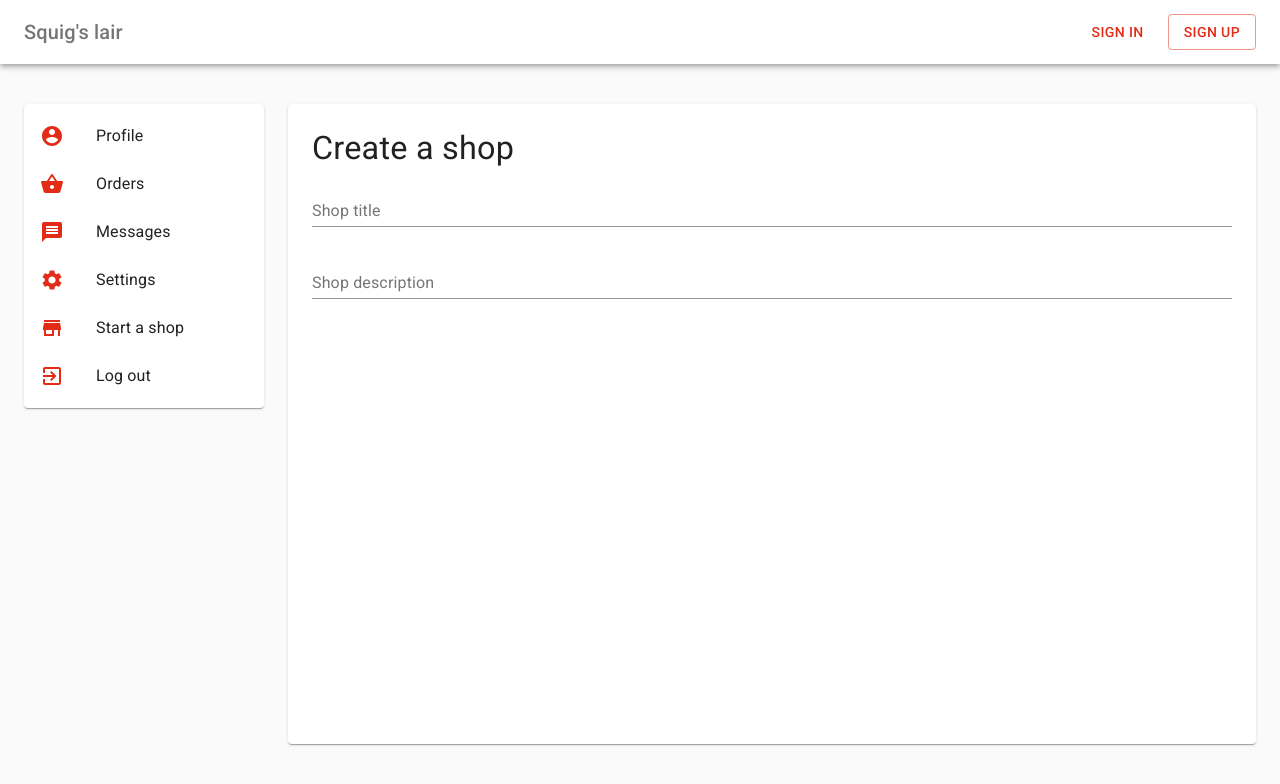
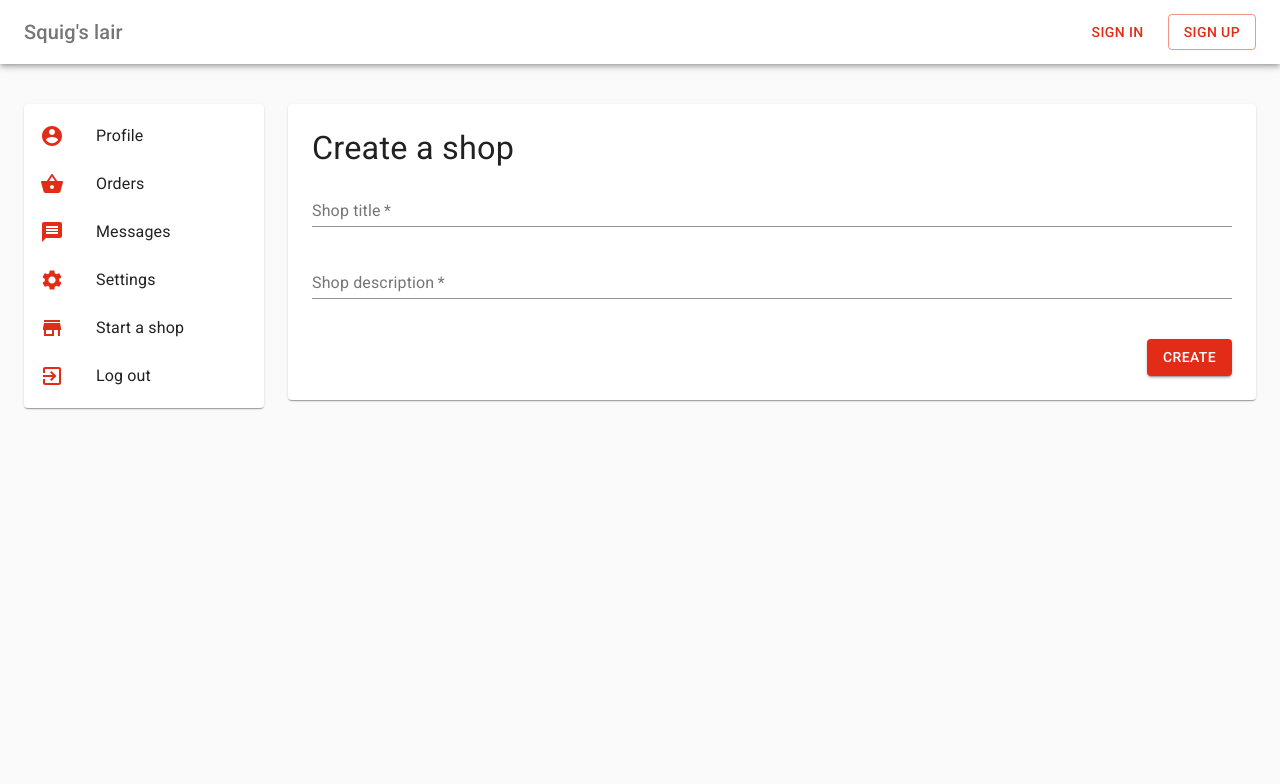
Before and after one commit to Menyten/dnd-commissions-frontend, a React (Create React App) app: page /account/create-shop in a window 1280 px wide. Shown: the top 784 px of the page. Built offline with nearby package versions, Linux system fonts and the light colour scheme; no server answers.

Commit message:
code splitting. renaming files. continued work on creating shop

```diff
--- a/src/components/profile/createshop/CreateShop.js
+++ b/src/components/profile/createshop/CreateShop.js
@@ -1,17 +1,59 @@
 import React from 'react';
-import { Grid, TextField } from '@material-ui/core';
+import { useForm } from 'react-hook-form';
+import { Grid, TextField, Box, Button } from '@material-ui/core';
 
-const CreateShop = () => (
-  <>
+import { getFieldErrorMessages } from '../../../utils/fieldErrorMessages';
+
+const CreateShop = () => {
+  const { register, handleSubmit, errors } = useForm();
+
+  const createShop = data => {
+    console.log('created');
+    console.log(data);
+  };
+
+  const handleErrors = fieldName => getFieldErrorMessages(errors, fieldName);
+
+  return (
+    <form onSubmit={handleSubmit(createShop)} noValidate>
       <Grid container spacing={3}>
         <Grid item xs={12}>
-        <TextField label="Shop title" fullWidth />
+          <TextField
+            label="Shop title"
+            name="shopTitle"
+            required
+            fullWidth
+            error={!!handleErrors('shopTitle')}
+            helperText={handleErrors('shopTitle')}
+            inputRef={register({
+              required: true
+            })}
+          />
         </Grid>
         <Grid item xs={12}>
-        <TextField label="Shop description" fullWidth multiline />
+          <TextField
+            label="Shop description"
+            name="shopDescription"
+            required
+            fullWidth
+            multiline
+            error={!!handleErrors('shopDescription')}
+            helperText={handleErrors('shopDescription')}
+            inputRef={register({
+              required: true
+            })}
+          />
+        </Grid>
+        <Grid item xs={12}>
+          <Box marginTop="1rem" display="flex" justifyContent="flex-end">
+            <Button type="submit" variant="contained" color="primary">
+              Create
+            </Button>
+          </Box>
         </Grid>
       </Grid>
-  </>
+    </form>
   );
+};
 
 export default CreateShop;
--- /dev/null
+++ b/src/graphql/queries/signUp.js
@@ -0,0 +1,21 @@
+export default /* GraphQL */ `
+  mutation(
+    $username: String!
+    $firstname: String!
+    $lastname: String!
+    $email: String!
+    $password: String!
+    $age: String!
+  ) {
+    createAccount(
+      accountInput: {
+        username: $username
+        firstname: $firstname
+        lastname: $lastname
+        email: $email
+        password: $password
+        age: $age
+      }
+    )
+  }
+`;
--- a/src/styles/profile/profileStyles.js
+++ b/src/styles/account/accountStyles.js
@@ -2,8 +2,7 @@ import { makeStyles } from '@material-ui/core';
 
 const useStyles = makeStyles(theme => ({
   root: {
-    marginTop: theme.spacing(5),
-    height: '80vh'
+    marginTop: theme.spacing(5)
   },
   container: {
     minHeight: '80vh'
--- /dev/null
+++ b/src/utils/fieldErrorMessages.js
@@ -0,0 +1,10 @@
+export const getFieldErrorMessages = (errors, name) => {
+  if (errors[name] && errors[name].type === 'required')
+    return 'This field is required';
+  if (errors[name] && errors[name].type === 'minLength')
+    return 'Field must be a minimum of 8 characters.';
+  if (errors[name] && errors[name].type === 'pattern')
+    return 'Incorrect email address.';
+  if (errors[name] && errors[name].type === 'validate')
+    return 'Must be the same as password';
+};
--- a/src/views/account/Account.js
+++ b/src/views/account/Account.js
@@ -1,5 +1,5 @@
 import React from 'react';
-import { Switch, Route, Link } from 'react-router-dom';
+import { Route, Link } from 'react-router-dom';
 import {
   Container,
   Paper,
@@ -23,11 +23,11 @@ import {
 import NavBar from '../../components/common/navbar/NavBar';
 import CreateShop from '../../components/profile/createshop/CreateShop';
 
-import profileStyles from '../../styles/profile/profileStyles';
+import accountStyles from '../../styles/account/accountStyles';
 import { fetchy } from '../../utils/fetchy';
 
 const Account = () => {
-  const classes = profileStyles();
+  const classes = accountStyles();
 
   const signOut = async () => {
     const res = await fetchy.post('', {
--- a/src/views/signin/SignIn.js
+++ b/src/views/signin/SignIn.js
@@ -12,6 +12,7 @@ import { GlobalContext } from '../../context/GlobalState';
 import { showSnackbar } from '../../context/actions/snackbarActions';
 import { setUser, setToken } from '../../context/actions/authActions';
 import { fetchy } from '../../utils/fetchy';
+import { getFieldErrorMessages } from '../../utils/fieldErrorMessages';
 import query from '../../graphql/queries/signIn';
 
 import formStyles from '../../styles/common/form/formStyles';
@@ -40,8 +41,7 @@ const SignIn = () => {
     dispatch(setUser(parsed.data.signIn.user));
   };
 
-  const handleFieldErrorMessage = name =>
-    errors[name] && 'This field is required';
+  const handleErrors = fieldName => getFieldErrorMessages(errors, fieldName);
 
   return (
     <>
@@ -61,8 +61,8 @@ const SignIn = () => {
                 name="email"
                 required
                 fullWidth
-                error={!!handleFieldErrorMessage('email')}
-                helperText={handleFieldErrorMessage('email')}
+                error={!!handleErrors('email')}
+                helperText={handleErrors('email')}
                 inputRef={register({ required: true })}
               />
             </Grid>
@@ -73,8 +73,8 @@ const SignIn = () => {
                 name="password"
                 required
                 fullWidth
-                error={!!handleFieldErrorMessage('password')}
-                helperText={handleFieldErrorMessage('password')}
+                error={!!handleErrors('password')}
+                helperText={handleErrors('password')}
                 inputRef={register({ required: true })}
               />
             </Grid>
--- a/src/views/signup/SignUp.js
+++ b/src/views/signup/SignUp.js
@@ -13,32 +13,14 @@ import NavBar from '../../components/common/navbar/NavBar';
 import Form from '../../components/common/form/Form';
 
 import { fetchy } from '../../utils/fetchy';
+import { getFieldErrorMessages } from '../../utils/fieldErrorMessages';
+import query from '../../graphql/queries/signUp';
 
 const SignUp = () => {
   const { register, handleSubmit, errors, watch } = useForm();
   const classes = formStyles();
 
-  const query = /* GraphQL */ `
-    mutation(
-      $username: String!
-      $firstname: String!
-      $lastname: String!
-      $email: String!
-      $password: String!
-      $age: String!
-    ) {
-      createAccount(
-        accountInput: {
-          username: $username
-          firstname: $firstname
-          lastname: $lastname
-          email: $email
-          password: $password
-          age: $age
-        }
-      )
-    }
-  `;
+  const handleErrors = fieldName => getFieldErrorMessages(errors, fieldName);
 
   const onSubmit = async data => {
     await fetchy.post('', {
@@ -47,17 +29,6 @@ const SignUp = () => {
         ...data
       }
     });
-  };
-
-  const handleFieldErrorMessages = name => {
-    if (errors[name] && errors[name].type === 'required')
-      return 'This field is required';
-    if (errors[name] && errors[name].type === 'minLength')
-      return 'Field must be a minimum of 8 characters.';
-    if (errors[name] && errors[name].type === 'pattern')
-      return 'Incorrect email address.';
-    if (errors[name] && errors[name].type === 'validate')
-      return 'Must be the same as password';
   };
 
   return (
@@ -80,8 +51,8 @@ const SignUp = () => {
                 name="username"
                 required
                 fullWidth
-                error={!!handleFieldErrorMessages('username')}
-                helperText={handleFieldErrorMessages('username')}
+                error={!!handleErrors('username')}
+                helperText={handleErrors('username')}
                 inputRef={register({
                   required: true
                 })}
@@ -93,8 +64,8 @@ const SignUp = () => {
                 name="firstname"
                 required
                 fullWidth
-                error={!!handleFieldErrorMessages('firstname')}
-                helperText={handleFieldErrorMessages('firstname')}
+                error={!!handleErrors('firstname')}
+                helperText={handleErrors('firstname')}
                 inputRef={register({
                   required: true
                 })}
@@ -106,8 +77,8 @@ const SignUp = () => {
                 name="lastname"
                 required
                 fullWidth
-                error={!!handleFieldErrorMessages('lastname')}
-                helperText={handleFieldErrorMessages('lastname')}
+                error={!!handleErrors('lastname')}
+                helperText={handleErrors('lastname')}
                 inputRef={register({
                   required: true
                 })}
@@ -120,8 +91,8 @@ const SignUp = () => {
                 name="email"
                 required
                 fullWidth
-                error={!!handleFieldErrorMessages('email')}
-                helperText={handleFieldErrorMessages('email')}
+                error={!!handleErrors('email')}
+                helperText={handleErrors('email')}
                 inputRef={register({
                   required: true,
                   pattern: /[a-z0-9!#$%&'*+/=?^_`{|}~-]+(?:\.[a-z0-9!#$%&'*+/=?^_`{|}~-]+)*@(?:[a-z0-9](?:[a-z0-9-]*[a-z0-9])?\.)+[a-z0-9](?:[a-z0-9-]*[a-z0-9])?/g
@@ -136,8 +107,8 @@ const SignUp = () => {
                 InputLabelProps={{ shrink: true }}
                 required
                 fullWidth
-                error={!!handleFieldErrorMessages('age')}
-                helperText={handleFieldErrorMessages('age')}
+                error={!!handleErrors('age')}
+                helperText={handleErrors('age')}
                 inputRef={register({
                   required: true
                 })}
@@ -150,8 +121,8 @@ const SignUp = () => {
                 name="password"
                 required
                 fullWidth
-                error={!!handleFieldErrorMessages('password')}
-                helperText={handleFieldErrorMessages('password')}
+                error={!!handleErrors('password')}
+                helperText={handleErrors('password')}
                 inputRef={register({
                   required: true,
                   minLength: 8
@@ -165,8 +136,8 @@ const SignUp = () => {
                 name="passwordRepeat"
                 required
                 fullWidth
-                error={!!handleFieldErrorMessages('passwordRepeat')}
-                helperText={handleFieldErrorMessages('passwordRepeat')}
+                error={!!handleErrors('passwordRepeat')}
+                helperText={handleErrors('passwordRepeat')}
                 inputRef={register({
                   validate: value => value === watch('password')
                 })}
```
Lines whose indentation alone changed are shown as unchanged.
